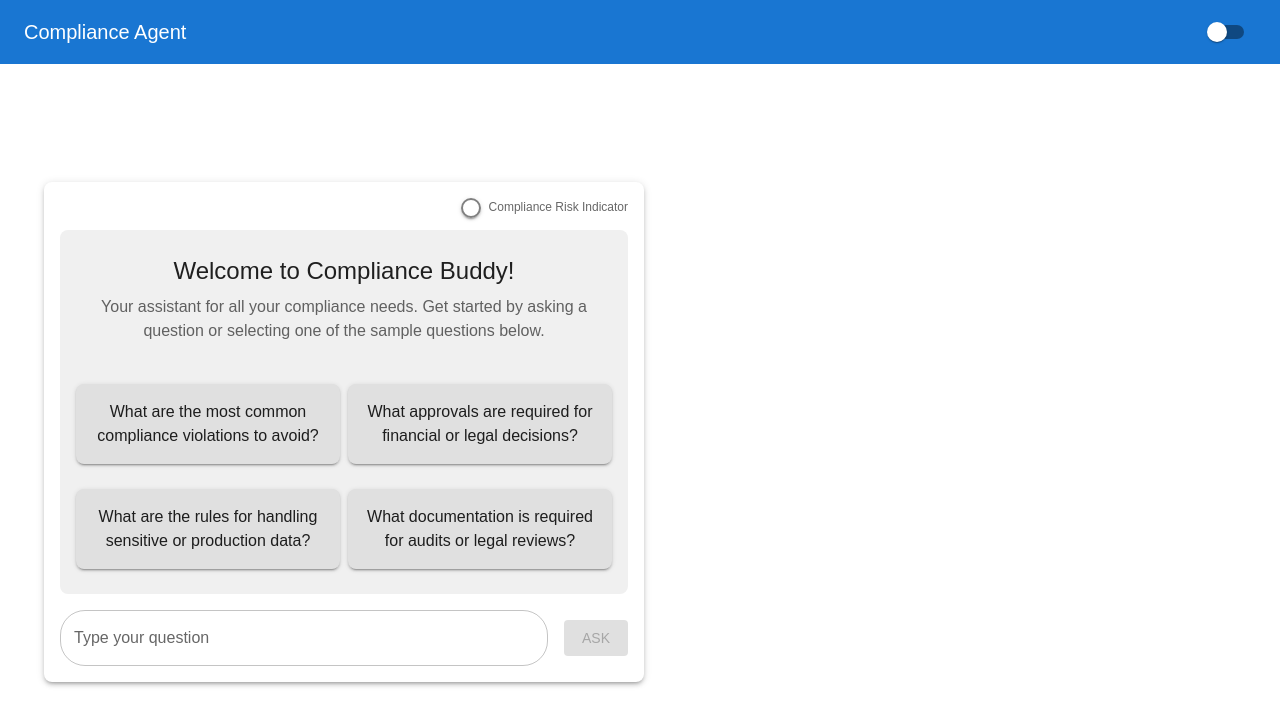
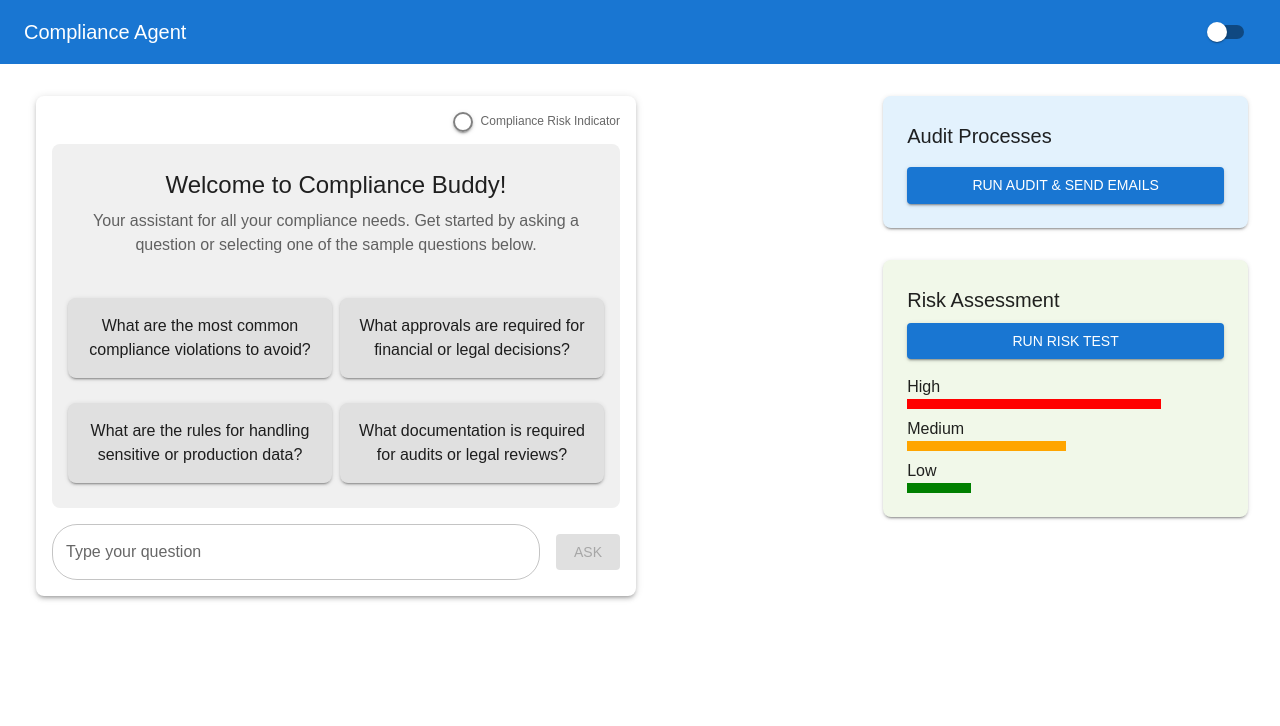
Before and after one commit to victoriaacn/ComplianceAgentPTeam, a React (Create React App) app in the folder frontend/: page / in a window 1280 px wide. Shown: the top 726 px of the page. Built offline with nearby package versions, Linux system fonts and the light colour scheme; some icons are missing.

Commit message:
added in eduardo's components he pinged me about

```diff
--- a/frontend/src/App.js
+++ b/frontend/src/App.js
@@ -11,6 +11,8 @@ import {
 } from '@mui/material';
 import { createTheme } from '@mui/material/styles';
 import ChatBox from './ChatBox'; // Import the ChatBox component
+import AuditProcesses from './AuditProcesses'; // Import the AuditProcesses component
+import RiskAssessment from './RiskAssessment'; // Import the RiskAssessment component
 import Brightness4Icon from '@mui/icons-material/Brightness4';
 import Brightness7Icon from '@mui/icons-material/Brightness7';
 
@@ -50,16 +52,29 @@ function App() {
       <Box
         sx={{
           display: 'flex',
-          justifyContent: 'flex-start', // Align ChatBox to the left
-          alignItems: 'center',
+          justifyContent: 'space-between', // Space between ChatBox and right-side components
+          alignItems: 'flex-start', // Align items to the top
           height: 'calc(100vh - 64px)', // Subtract AppBar height
           backgroundColor: theme.palette.background.default,
-          paddingLeft: 4, // Add padding to the left for spacing
+          padding: 4, // Add padding around the content
         }}
       >
         {/* ChatBox takes up half the width */}
         <Box sx={{ width: '50%' }}>
           <ChatBox />
+        </Box>
+
+        {/* Right-side components */}
+        <Box
+          sx={{
+            width: '30%', // Adjust width for the right-side components
+            display: 'flex',
+            flexDirection: 'column', // Stack components vertically
+            gap: 4, // Add spacing between components
+          }}
+        >
+          <AuditProcesses />
+          <RiskAssessment />
         </Box>
       </Box>
     </ThemeProvider>
--- /dev/null
+++ b/frontend/src/AuditProcesses.js
@@ -0,0 +1,38 @@
+import React from 'react';
+import { Box, Typography, Button, useTheme } from '@mui/material';
+
+const AuditProcesses = () => {
+  const theme = useTheme(); // Access the current theme
+
+  return (
+    <Box
+      sx={{
+        p: 3,
+        backgroundColor: theme.palette.mode === 'dark' ? '#424242' : '#e3f2fd', // Adjust background for dark mode
+        color: theme.palette.text.primary, // Dynamic text color
+        borderRadius: 2,
+        boxShadow: 2,
+      }}
+    >
+      <Typography variant="h6" gutterBottom>
+        Audit Processes
+      </Typography>
+      <Button
+        variant="contained"
+        fullWidth
+        sx={{
+          mt: 1,
+          backgroundColor: theme.palette.primary.main, // Use primary color for the button
+          color: theme.palette.primary.contrastText, // Ensure text is readable
+          '&:hover': {
+            backgroundColor: theme.palette.primary.dark, // Darker shade on hover
+          },
+        }}
+      >
+        Run Audit & Send Emails
+      </Button>
+    </Box>
+  );
+};
+
+export default AuditProcesses;
--- /dev/null
+++ b/frontend/src/RiskAssessment.js
@@ -0,0 +1,66 @@
+import React from 'react';
+import { Box, Typography, Button, useTheme } from '@mui/material';
+
+const RiskAssessment = () => {
+  const theme = useTheme(); // Access the current theme
+
+  return (
+    <Box
+      sx={{
+        p: 3,
+        backgroundColor: theme.palette.mode === 'dark' ? '#424242' : '#f1f8e9', // Adjust background for dark mode
+        color: theme.palette.text.primary, // Dynamic text color
+        borderRadius: 2,
+        boxShadow: 2,
+      }}
+    >
+      <Typography variant="h6" gutterBottom>
+        Risk Assessment
+      </Typography>
+      <Button
+        variant="contained"
+        fullWidth
+        sx={{
+          mb: 2,
+          backgroundColor: theme.palette.primary.main, // Use primary color for the button
+          color: theme.palette.primary.contrastText, // Ensure text is readable
+          '&:hover': {
+            backgroundColor: theme.palette.primary.dark, // Darker shade on hover
+          },
+        }}
+      >
+        Run Risk Test
+      </Button>
+      <Box>
+        <Typography>High</Typography>
+        <Box
+          sx={{
+            width: '80%',
+            height: 10,
+            backgroundColor: theme.palette.mode === 'dark' ? '#ff5252' : 'red', // Adjust red for dark mode
+            mb: 1,
+          }}
+        />
+        <Typography>Medium</Typography>
+        <Box
+          sx={{
+            width: '50%',
+            height: 10,
+            backgroundColor: theme.palette.mode === 'dark' ? '#ffb74d' : 'orange', // Adjust orange for dark mode
+            mb: 1,
+          }}
+        />
+        <Typography>Low</Typography>
+        <Box
+          sx={{
+            width: '20%',
+            height: 10,
+            backgroundColor: theme.palette.mode === 'dark' ? '#81c784' : 'green', // Adjust green for dark mode
+          }}
+        />
+      </Box>
+    </Box>
+  );
+};
+
+export default RiskAssessment;
```
